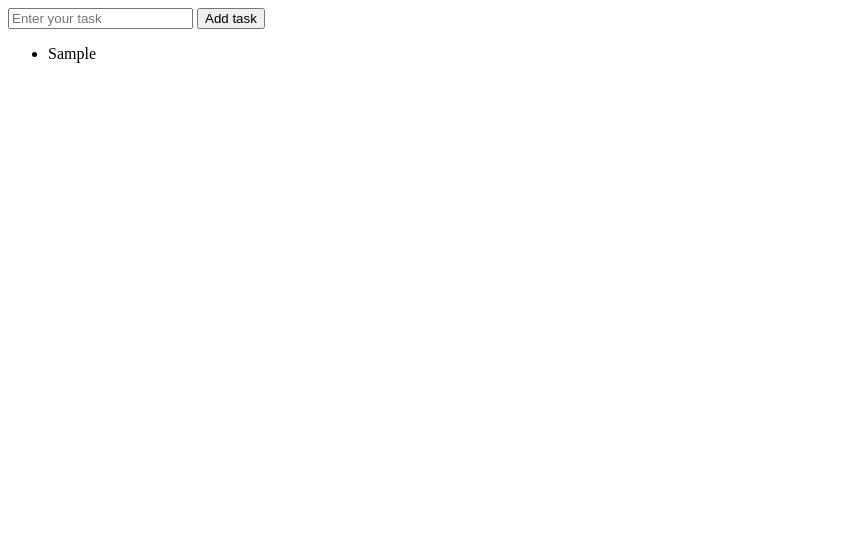
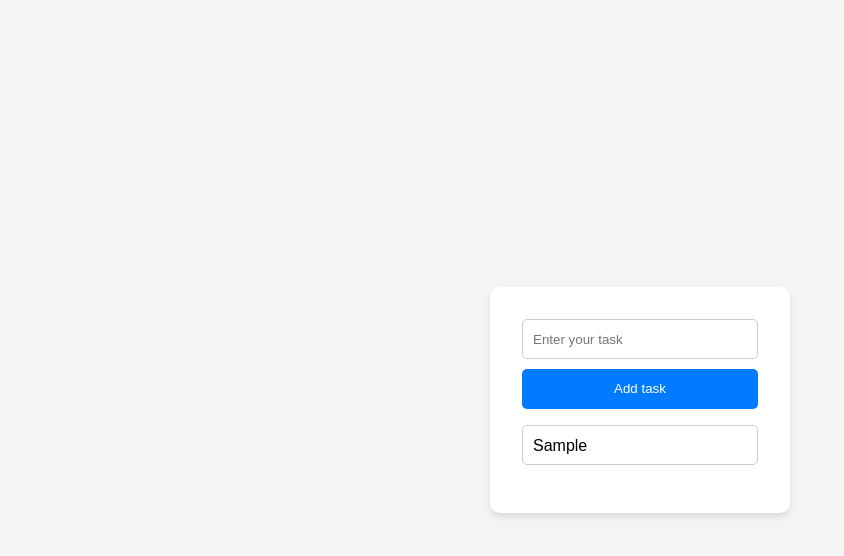
Before and after one commit to GabrieliusVaitkus/CodeCademy-FrontEnd, a plain HTML site: page Exercise projecs/Simple To-Do List/index.html in a window 1280 px wide. Both pictures are taken after typing "Sample" into the empty fields and a click on the button "Add task". Shown: the whole page, without its empty margins (0-844 px from the left). Drawn offline with Linux system fonts and the light colour scheme.

Commit message:
Finished the SImple-to-list

```diff
--- a/Exercise projecs/Simple To-Do List/index.html
+++ b/Exercise projecs/Simple To-Do List/index.html
@@ -1,17 +1,22 @@
 <!DOCTYPE html>
 <html lang="en">
+
 <head>
     <meta charset="utf-8">
     <meta name="viewport" content="width=device-width, initial-scale=1.0">
     <link href="./styles.css" rel="stylesheet" type="text/css">
     <title>Simple To-do List</title>
 </head>
+
 <body>
+    <div class="container">
         <input type="text" id="taskInput" placeholder="Enter your task">
         <button id="addTask">Add task</button>
         <ul id="taskList">
 
         </ul>
         <script src="./script.js"></script>
+    </div>
 </body>
+
 </html>
--- a/Exercise projecs/Simple To-Do List/script.js
+++ b/Exercise projecs/Simple To-Do List/script.js
@@ -4,30 +4,23 @@ document.addEventListener("DOMContentLoaded", function() {
     const addTaskButton = document.getElementById('addTask');
     const taskList = document.getElementById('taskList');
 
-    //Event listener for the button
+    //Event listener for the "Add task" button
     addTaskButton.addEventListener('click', function() {
-        //Value from the input field
         const taskValue = taskInput.value.trim();
-        //Check if input is not empty
         if (taskValue) {
-            //Creating new list item
             const listItem = document.createElement('li');
             listItem.textContent = taskValue;
-            //Append the new list item to the list
+            listItem.className = "taskItem"; // Assign a class for styling and event handling
+
+            // Add click event listener to the list item
+            listItem.addEventListener('click', function() {
+                this.classList.toggle('completed');
+            });
+
             taskList.appendChild(listItem);
-            //Clear the input field
             taskInput.value = "";
         } else {
             alert('Please enter a task');
         }
     })
-
-    //Event listtener to the task list for event delegation
-    taskList.addEventListener('click', function(event) {
-        //Check if the element is a list item
-        if (event.target.tagName === 'li') {
-            //Toggle completed on the list item
-            event.target.classList.toggle('completed');
-        }
-    })
 })
--- a/Exercise projecs/Simple To-Do List/styles.css
+++ b/Exercise projecs/Simple To-Do List/styles.css
@@ -1,3 +1,74 @@
+/* Global styles and resets */
+*, *::before, *::after {
+    box-sizing: border-box;
+}
+
+/* Body styling */
+body {
+    font-family: 'Arial', sans-serif;
+    background-color: #f4f4f4;
+    display: flex;
+    justify-content: center;
+    align-items: center;
+    height: 100vh;
+    margin: 0;
+    padding: 0;
+}
+
+/* Container for the app */
+.container {
+    background-color: #fff;
+    padding: 2rem;
+    border-radius: 10px;
+    box-shadow: 0 4px 6px rgba(0, 0, 0, 0.1);
+    width: 300px;
+}
+
+/* Uniform styles for input, button, and task items */
+#taskInput, #addTask, .taskItem {
+    height: 40px;
+    padding: 10px;
+    border: 1px solid #ccc;
+    border-radius: 5px;
+    width: 100%;
+    margin: 0;
+    line-height: 20px; /* Adjust based on the desired font size */
+}
+
+/* Style the input field */
+#taskInput {
+    margin-bottom: 10px;
+}
+
+/* Style the button */
+#addTask {
+    background-color: #007BFF;
+    color: white;
+    border: none;
+    cursor: pointer;
+    transition: background-color 0.3s ease;
+}
+
+#addTask:hover {
+    background-color: #0056b3;
+}
+
+/* Style the task list */
+#taskList {
+    list-style-type: none;
+    padding: 0;
+}
+
+.taskItem {
+    cursor: pointer;
+    transition: background-color 0.3s ease;
+    margin-top: 10px;
+}
+
+.taskItem:hover {
+    background-color: #e9e9e9;
+}
+
 .completed {
     text-decoration: line-through;
 }
```
Lines whose indentation alone changed are shown as unchanged.
